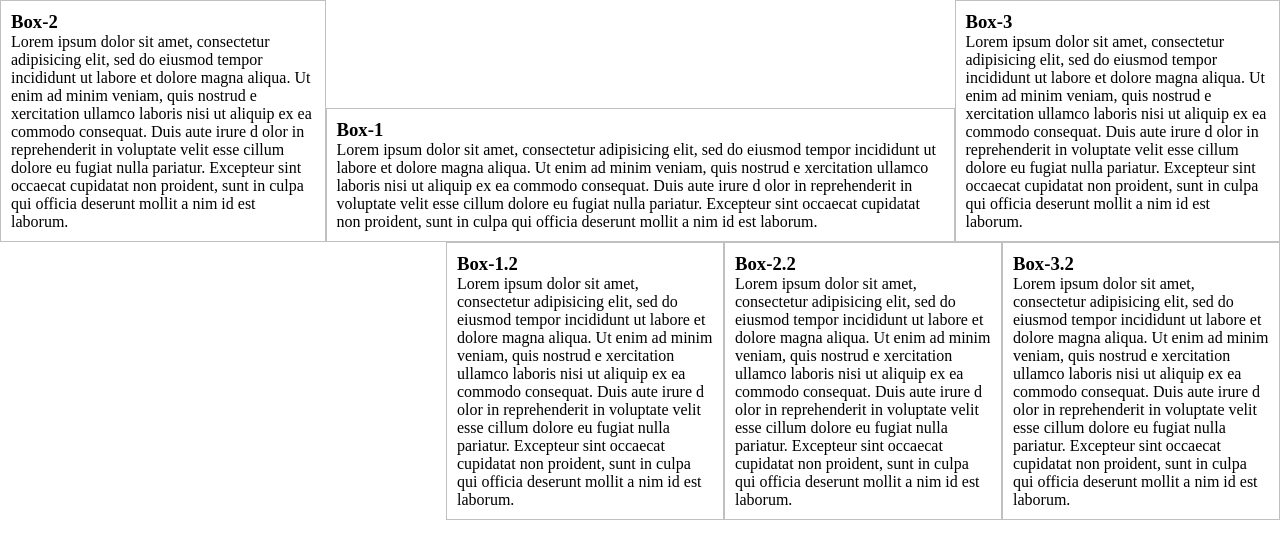
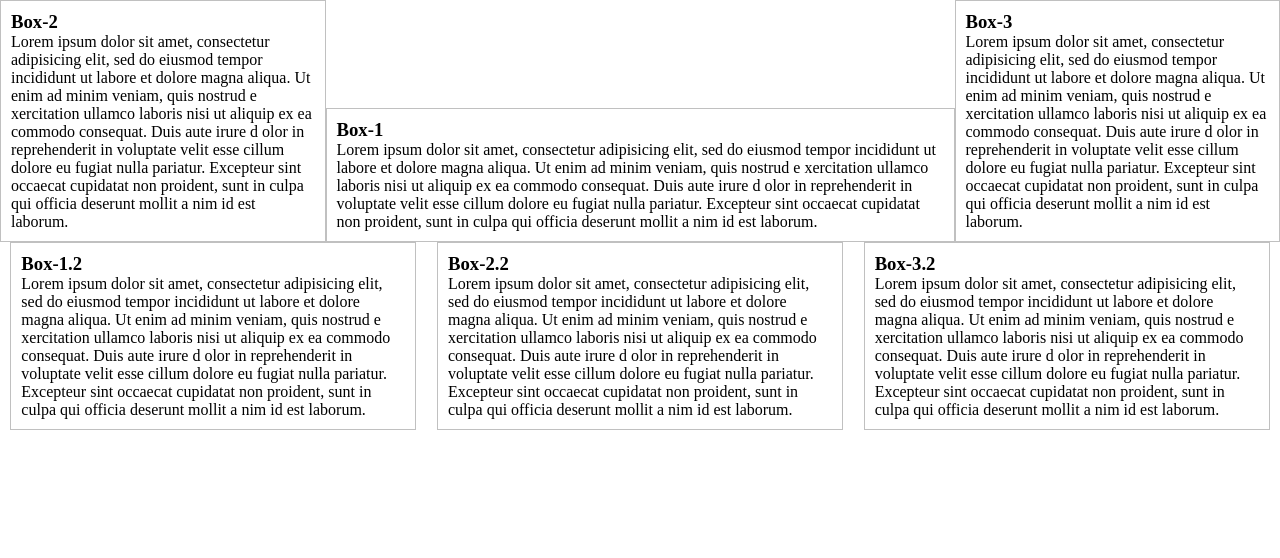
Before and after one commit to TairBennani/5thlesson_flex, a plain HTML site: page index.html in a window 1280 px wide. Drawn offline with Linux system fonts and the light colour scheme.

Commit message:
Update style.css

```diff
--- a/css/style.css
+++ b/css/style.css
@@ -3,21 +3,21 @@
     margin: 0;
 }
 @media (min-width: 500px) {
-    .container-1, .container-2 {
+    .container-1 {
         display: flex;
         align-items: flex-end;
         flex-direction: row;
     }
-    .container-2 {
-        justify-content: flex-end;
-    }
-    .box {
-        width: 20%; /* flex-basis: ; то же самое */
-    }
+
 }
 
+.container-2 {
+    display: flex;
+    /* justify-content: space-between; */
+    justify-content: space-around;
+    flex-wrap: wrap;/* не получалось пока не добавил flex-basis*/
 
-
+}
 .box-1 {
     flex: 2;
     order: 2;
@@ -34,3 +34,6 @@
     padding: 10px;
     border: 1px solid silver;
 }
+.box {
+    flex-basis: 30%;
+}
```
